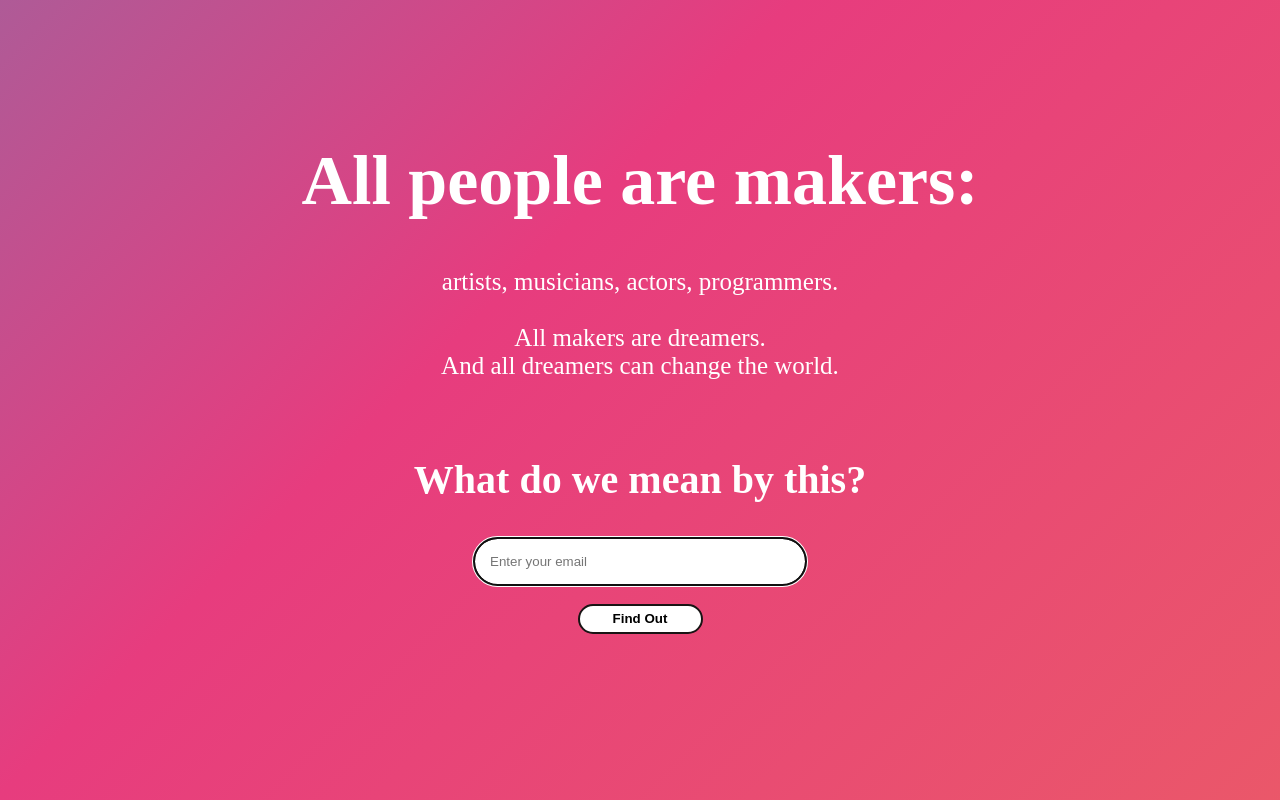
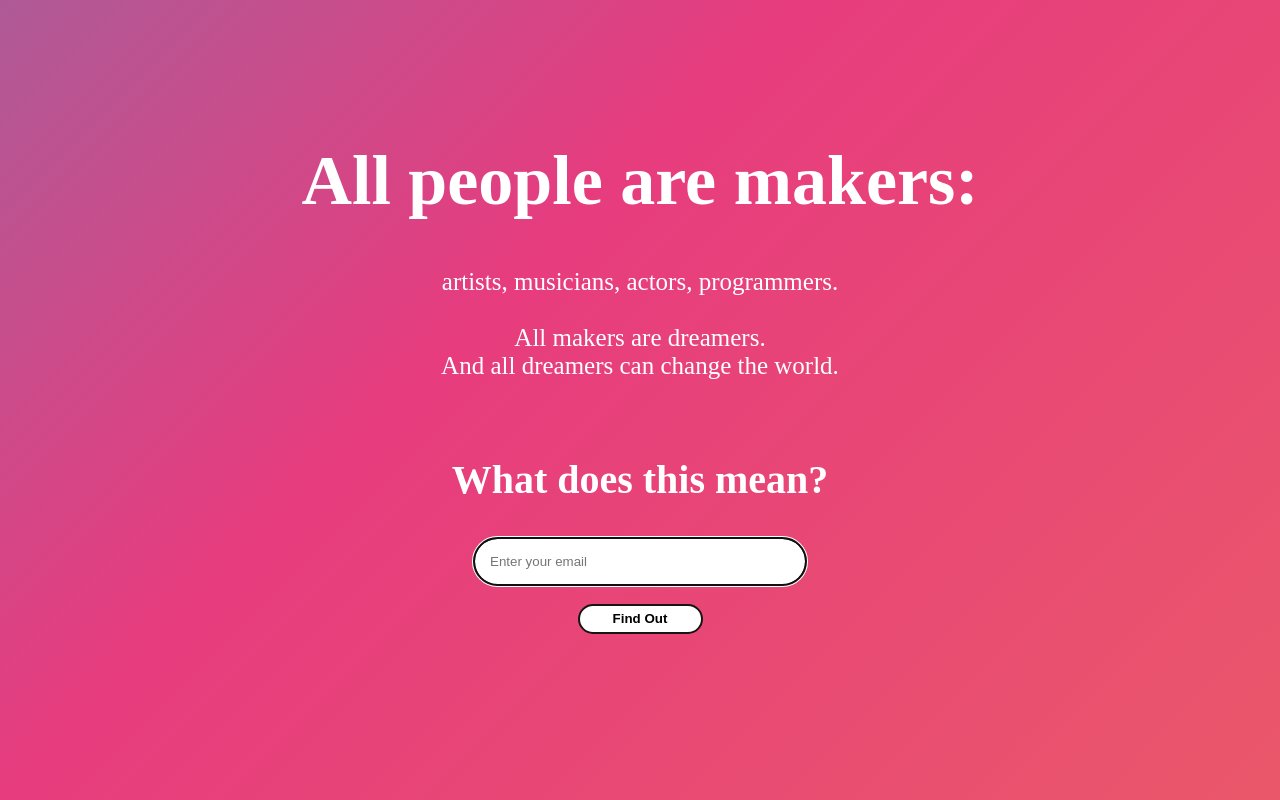
Before and after one commit to wl-hackclub/make-site, a website: page views/index.html in a window 1280 px wide. Drawn offline with Linux system fonts and the light colour scheme; a web font is replaced by a local one.

Commit message:
wording update

```diff
--- a/views/index.html
+++ b/views/index.html
@@ -9,7 +9,7 @@
     <body>
         <h1><strong>All people are makers:</strong></h1>
         <p>artists, musicians, actors, programmers.<br/><br/>All makers are dreamers.<br/>And all dreamers can change the world.</p><br/>
-        <h2>What do we mean by this?</h2>
+        <h2>What does this mean?</h2>
 
         <form action="/email" method="POST" id="emailform" class="emailform">
             <input id="email" name="email" type="email" placeholder="Enter your email" autofocus>
```
